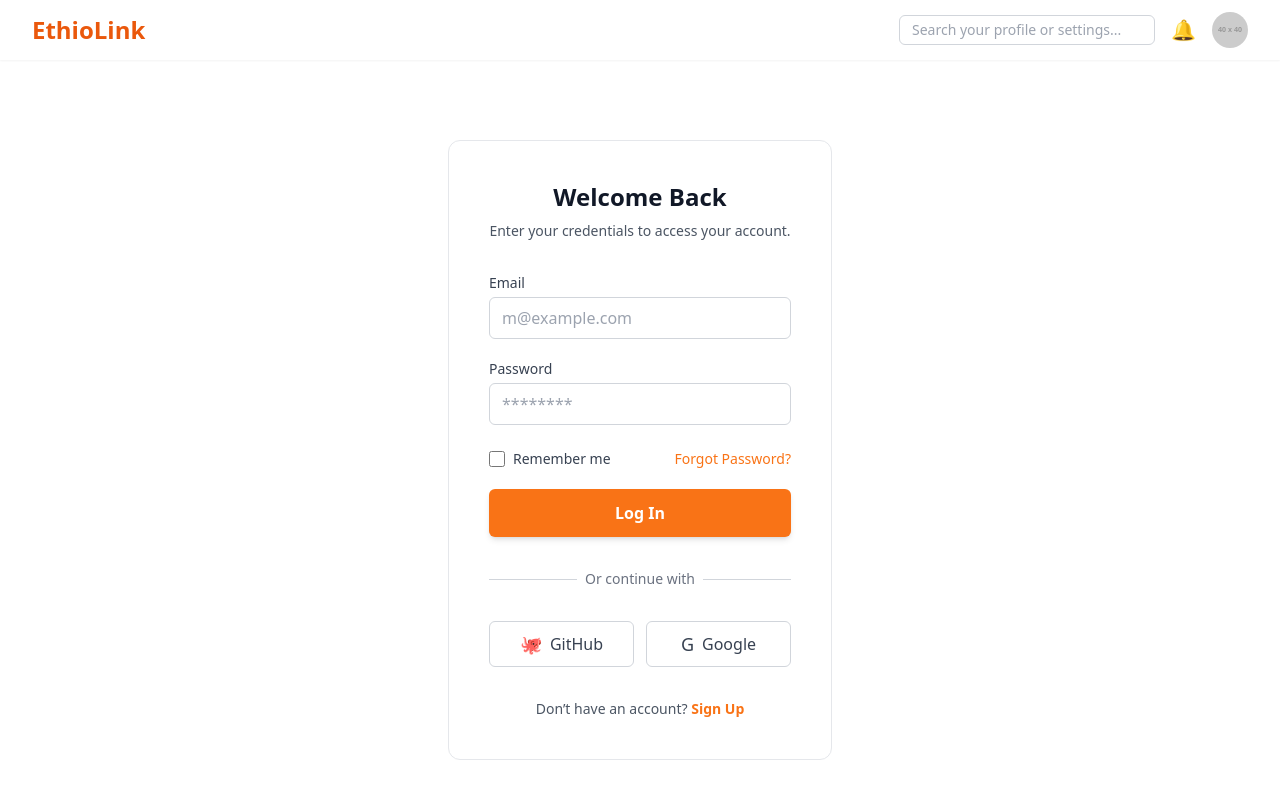
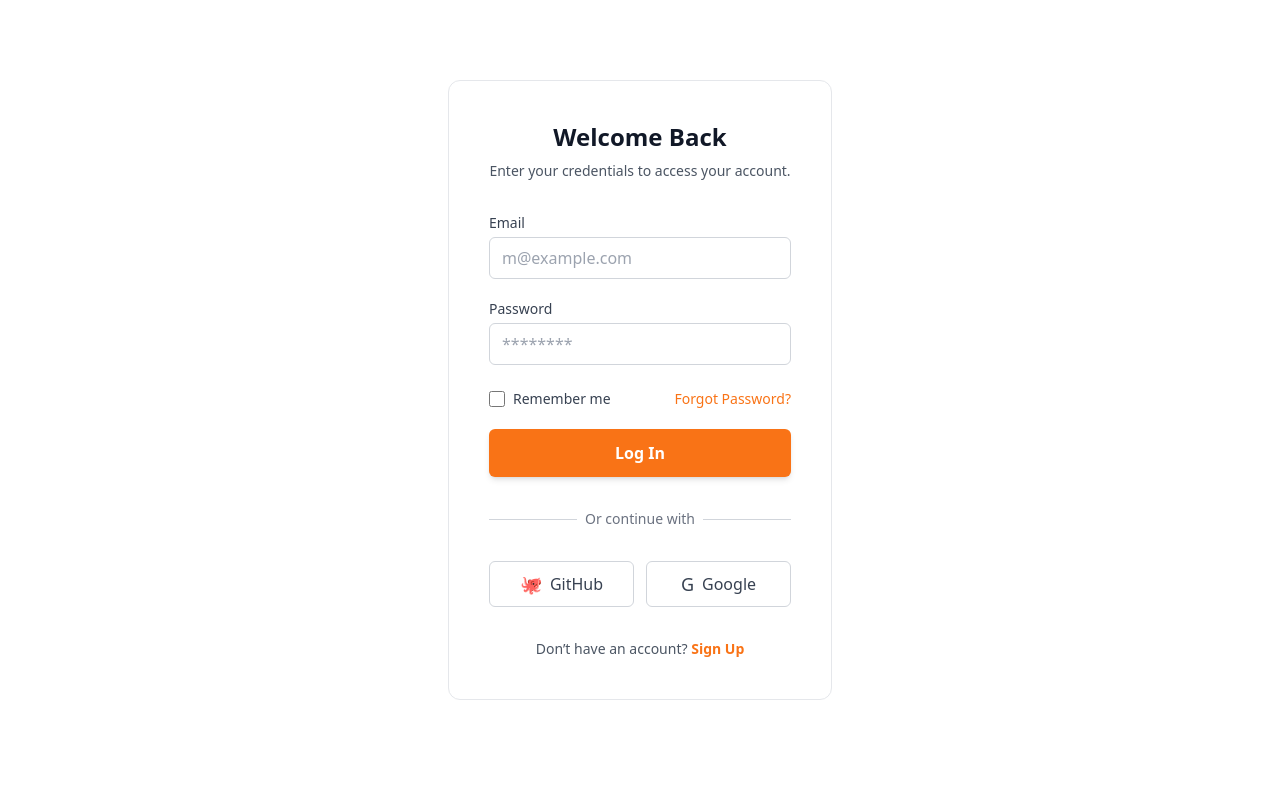
Before and after one commit to Zufan-Hadgu/EthioLink, a React app in the folder frontend/: page /login in a window 1280 px wide. Built offline with nearby package versions, Linux system fonts and the light colour scheme; the HTML template or start-up script is replaced by a standard one.

Commit message:
header removed from login page

```diff
--- a/frontend/src/pages/login/LoginPage.jsx
+++ b/frontend/src/pages/login/LoginPage.jsx
@@ -27,27 +27,7 @@ const LoginPage = () => {
 
   return (
     <div className="min-h-screen bg-white flex flex-col">
-      {/* Header/Navbar */}
-      <header className="bg-white shadow-sm sticky top-0 z-10">
-        <div className="max-w-7xl mx-auto px-4 sm:px-6 lg:px-8 py-3 flex justify-between items-center">
-          <span className="text-2xl font-bold text-orange-600">EthioLink</span>
-          <div className="flex items-center space-x-4">
-            <input
-              type="text"
-              placeholder="Search your profile or settings..."
-              className="px-3 py-1 border border-gray-300 rounded-md text-sm w-64 focus:ring-orange-500 focus:border-orange-500"
-            />
-            <button className="text-xl text-gray-600 hover:text-orange-500">
-              🔔
-            </button>
-            <img
-              className="w-9 h-9 rounded-full object-cover"
-              src={profile.avatarUrl}
-              alt="User"
-            />
-          </div>
-        </div>
-      </header>
+
 
       {/* Centered Login Box */}
       <div className="flex-grow flex items-start justify-center px-4 mt-20">
```
Also changed, not shown: frontend/src/Component/Header.jsx (added), frontend/src/Component/Layout.jsx (added).
